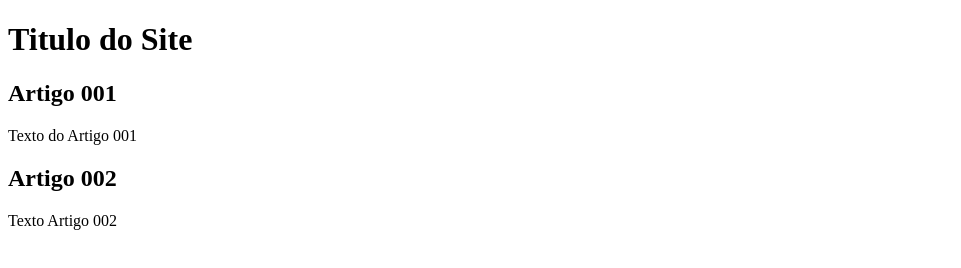
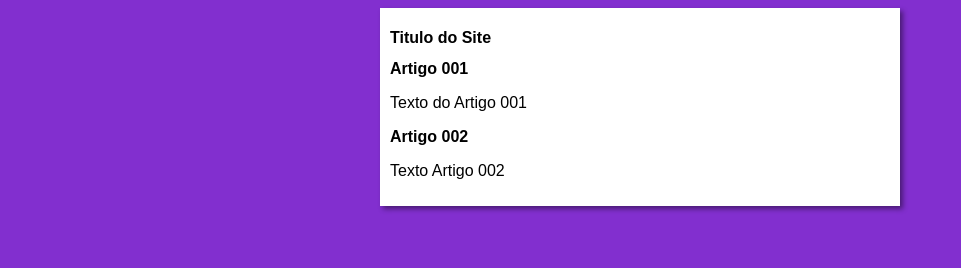
Before and after one commit to TheGabrielVieira/site-projeto, a plain HTML site: page index.html in a window 1280 px wide. Shown: the whole page, without its empty margins (0-961 px from the left). Drawn offline with Linux system fonts and the light colour scheme.

Commit message:
Inicio do design

```diff
--- /dev/null
+++ b/estilos/style.css
@@ -0,0 +1,17 @@
+*{
+    font-family: Arial, Helvetica, sans-serif;
+    font-size: 16px;
+}
+
+body {
+    background-color: rgb(130, 47, 207);
+}
+
+
+main {
+    background-color: white;
+    width: 500px;
+    margin: auto;
+    padding: 10px;
+    box-shadow: 3px 3px 5px rgba(0, 0, 0, 0.438);
+}
--- a/index.html
+++ b/index.html
@@ -4,6 +4,7 @@
     <meta charset="UTF-8">
     <meta name="viewport" content="width=device-width, initial-scale=1.0">
     <title>Titulo do Site</title>
+    <link rel="stylesheet" href="estilos/style.css">
 </head>
 <body>
     <main>
```
